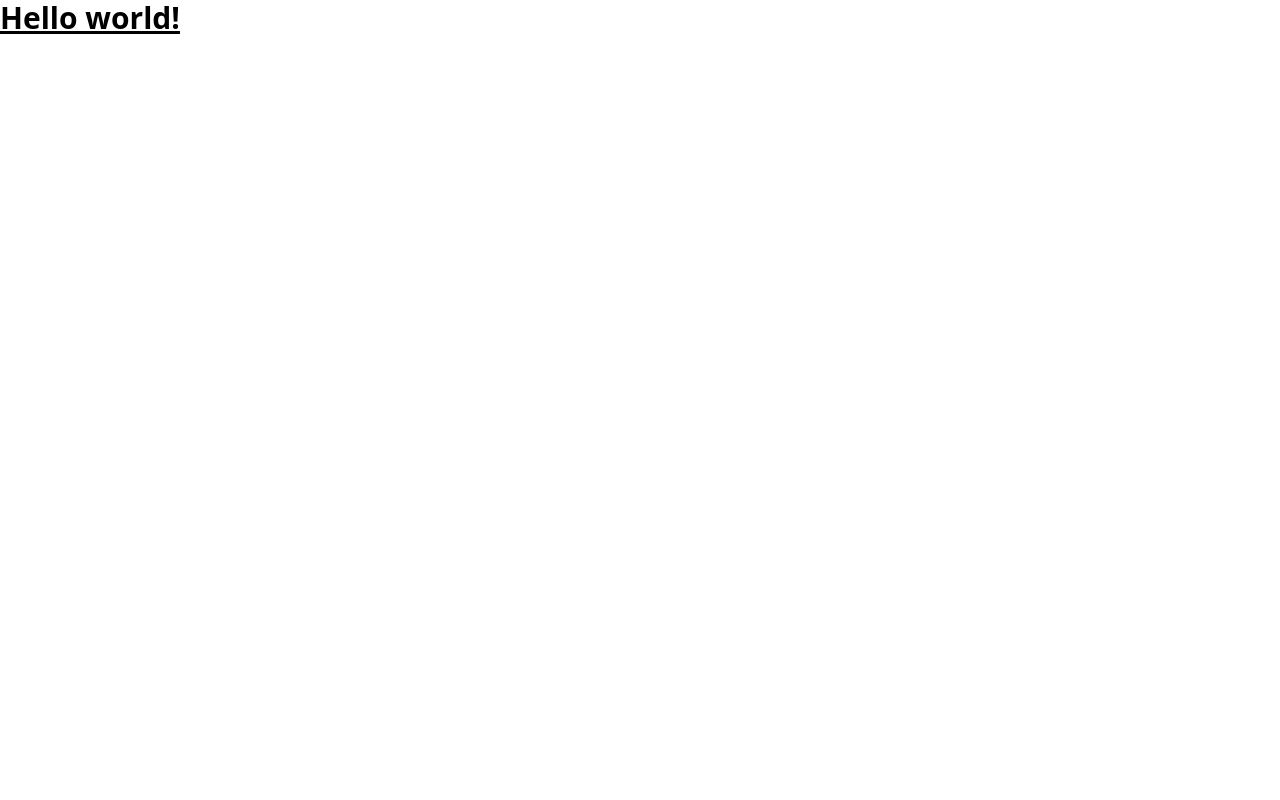
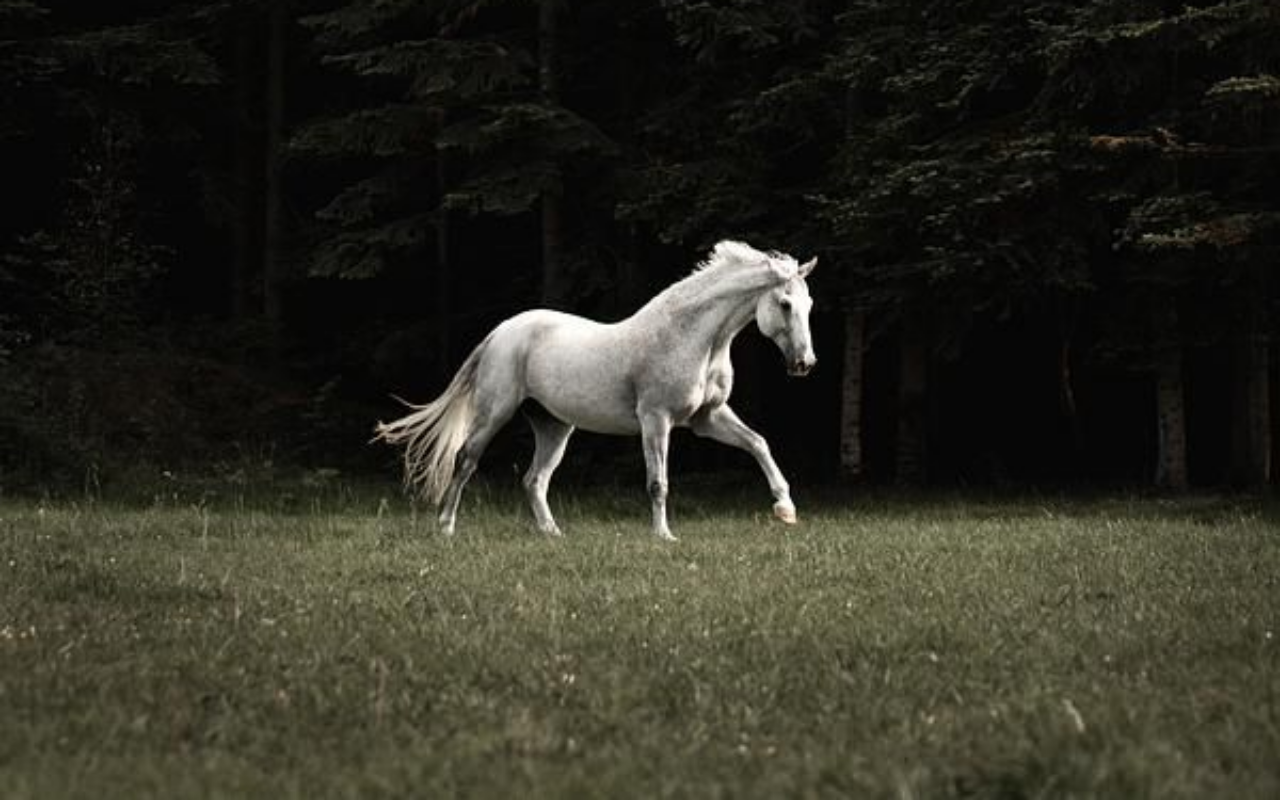
Before and after one commit to nidadev3/TailwindCss-learning, a website: page src/index.html in a window 1280 px wide. Drawn offline with Linux system fonts and the light colour scheme.

Commit message:
Set Image for the Hero Section

```diff
--- a/src/index.html
+++ b/src/index.html
@@ -7,8 +7,12 @@
     <title>Tailwind Practice Project</title>
 </head>
 <body>
-    <h1 class="text-3xl font-bold underline">
-        Hello world!
-    </h1>
+
+ <section class="w-full h-screen overflow-hidden">
+  <img src="Images/main.jpg" class="w-full h-full object-cover object-bottom">
+</section>
+
+
 </body>
+
 </html>
```
Also changed, not shown: src/Images/main.jpg (added), src/output.css.
